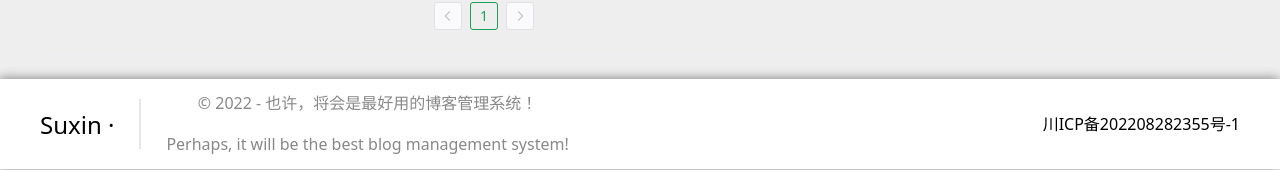
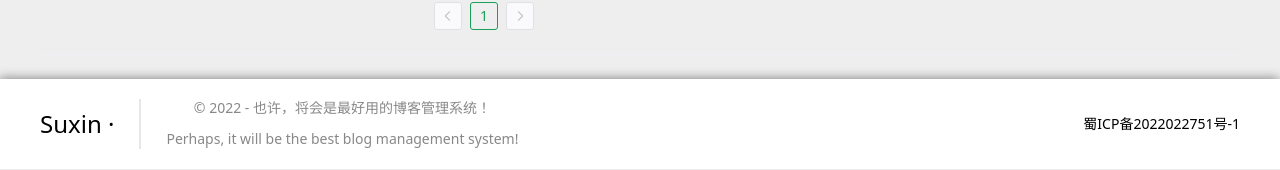
Before and after one commit to suxin0203/blog-vue3, a Vue app: page / in a window 1280 px wide. Shown: the part 1296-1466 px from the top of the page. Built offline with nearby package versions, Linux system fonts and the light colour scheme; no server answers.

Commit message:
组件化拆分footer（header未完成）

```diff
--- /dev/null
+++ b/src/components/MyFooter.vue
@@ -0,0 +1,91 @@
+<template>
+    <div class="footer">
+      <div class="footer-main">
+        <div class="footer-main-l">
+          <div class="footer-main-l-l">
+            <a href="javascript:;">Suxin ·</a>
+          </div>
+
+          <div style="color: #888888">
+            <p>© 2022 - 也许，将会是最好用的博客管理系统！</p>
+            <p>Perhaps, it will be the best blog management system!</p>
+          </div>
+        </div>
+        <div class="footer-main-r">蜀ICP备2022022751号-1</div>
+      </div>
+    </div>
+</template>
+
+<script setup>
+
+</script>
+
+<style lang="less" scoped>
+.footer {
+  text-align: center;
+  font-size: 14px;
+  width: 100%;
+  background-color: #fff;
+  box-shadow: -1px -1px 10px #888888;
+  &-main {
+    height: 90px;
+    display: flex;
+    justify-content: space-between;
+    align-items: center;
+    width: 1200px;
+    margin: 0 auto;
+    line-height: 1.2;
+    &-l {
+      width: 60%;
+      height: 90px;
+      display: flex;
+      align-items: center;
+
+      & a:hover {
+        color: #36ad6a;
+      }
+      &-l {
+        border-right: 2px solid #e5e7eb;
+        padding-right: 25px;
+        height: 50px;
+        display: flex;
+        align-items: center;
+        font-size: 24px;
+        margin-right: 25px;
+      }
+    }
+  }
+}
+
+
+
+@media screen and (max-width: 600px) {
+
+.footer {
+    width: 100%;
+
+    &-main {
+      height: auto;
+      display: block;
+      width: 100vw;
+
+      &-l {
+        width: 100vw;
+        height: auto;
+        display: bldock;
+        display: flex;
+        justify-content: center;
+
+        & a:hover {
+          color: #36ad6a;
+        }
+        &-l {
+          display: none;
+        }
+      }
+    }
+  }
+}
+
+
+</style>
--- a/src/main.js
+++ b/src/main.js
@@ -8,8 +8,8 @@ import { router } from "./common/router";
 import axios from "axios";
 import { AdminStore } from "./stores/AdminStore";
 
-// axios.defaults.baseURL = "http://162.14.73.22:7031/";
-axios.defaults.baseURL = "http://localhost:8080/";
+axios.defaults.baseURL = "http://162.14.73.22:7031/";
+// axios.defaults.baseURL = "http://localhost:8080/";
 const { message, dialog, notification } = createDiscreteApi([
   "message",
   "dialog",
--- a/src/views/Detail.vue
+++ b/src/views/Detail.vue
@@ -7,10 +7,10 @@
       <div class="nav-new">
         <div class="nav-new-l">
           <div class="logo">
-            <img src="../assets/images/logo.png" alt=""  />
+            <img src="../assets/images/logo.png" alt="" />
           </div>
           <div class="nav-new-l-menu">
-            <div class="nav-new-title" >
+            <div class="nav-new-title">
               <a href="javascript:;" @click="gohome">首页</a>
             </div>
             <div class="nav-new-title">
@@ -68,7 +68,7 @@
 
       <!--头部↑-->
       <div class="main-body">
-        <div class="main-body-l" >
+        <div class="main-body-l">
           <n-card id="main-page">
             <h1>{{ blogInfo.title }}</h1>
             <hr />
@@ -135,7 +135,13 @@
                   </a>
                 </n-space>
               </n-card>
-              <n-card title="📖 如何成功" embedded :bordered="false" hoverable class="main-body-r-page">
+              <n-card
+                title="📖 如何成功"
+                embedded
+                :bordered="false"
+                hoverable
+                class="main-body-r-page"
+              >
                 <n-space>
                   <n-tag :bordered="false" type="info" size="small">
                     教程 </n-tag
@@ -157,21 +163,8 @@
       <!--分页组件-->
       <n-divider />
     </div>
-    <div class="footer">
-      <div class="footer-main">
-        <div class="footer-main-l">
-          <div class="footer-main-l-l">
-            <a href="javascript:;">Suxin ·</a>
-          </div>
+    <MyFooterVue/>
 
-          <div style="color: #888888">
-            <p>© 2022 - 也许，将会是最好用的博客管理系统！</p>
-            <p>Perhaps, it will be the best blog management system!</p>
-          </div>
-        </div>
-        <div class="footer-main-r">川ICP备202208282355号-1</div>
-      </div>
-    </div>
   </div>
 </template>
 
@@ -179,6 +172,7 @@
 import { reactive, ref, inject, onMounted, computed } from "vue";
 import { useRoute, useRouter } from "vue-router";
 // import { GameControllerOutline, GameController } from "@vicons/ionicons5";
+import MyFooterVue from "../components/MyFooter.vue";
 
 const axios = inject("axios");
 const message = inject("message");
@@ -319,7 +313,7 @@ const getScrollPosition = () => {
     justify-content: space-between;
     &-l {
       width: 74%;
-      #main-page{
+      #main-page {
         height: 100%;
       }
     }
@@ -430,41 +424,7 @@ const getScrollPosition = () => {
   }
 }
 
-.footer {
-  text-align: center;
-  line-height: 25px;
-  font-size: 16px;
-  width: 100%;
-  background-color: #fff;
-  box-shadow: -1px -1px 10px #888888;
-  &-main {
-    height: 90px;
-    display: flex;
-    justify-content: space-between;
-    align-items: center;
-    width: 1200px;
-    margin: 0 auto;
-    &-l {
-      width: 60%;
-      height: 90px;
-      display: flex;
-      align-items: center;
 
-      & a:hover {
-        color: #36ad6a;
-      }
-      &-l {
-        border-right: 2px solid #e5e7eb;
-        padding-right: 25px;
-        height: 50px;
-        display: flex;
-        align-items: center;
-        font-size: 24px;
-        margin-right: 25px;
-      }
-    }
-  }
-}
 
 .create-time {
   font-size: 14px;
@@ -535,41 +495,15 @@ const getScrollPosition = () => {
       &-r {
         width: 95vw;
         margin: 10px auto;
-        &-class{
+        &-class {
           display: none;
         }
-        &-page{
-          display: none;
-        }
-
-      }
-    }
-  }
-  // .fenye {
-  //   width: 95vw;
-  //   margin: 0 auto!important;
-  // }
-  .footer {
-    width: 100%;
-
-    &-main {
-      height: auto;
-      display: block;
-      width: 100vw;
-
-      &-l {
-        width: 100vw;
-        height: auto;
-        display: bldock;
-
-        & a:hover {
-          color: #36ad6a;
-        }
-        &-l {
+        &-page {
           display: none;
         }
       }
     }
   }
+
 }
 </style>
--- a/src/views/HomePage.vue
+++ b/src/views/HomePage.vue
@@ -207,21 +207,8 @@
       <!--分页组件-->
       <n-divider />
     </div>
-    <div class="footer">
-      <div class="footer-main">
-        <div class="footer-main-l">
-          <div class="footer-main-l-l">
-            <a href="javascript:;">Suxin ·</a>
-          </div>
+    <MyFooterVue />
 
-          <div style="color: #888888">
-            <p>© 2022 - 也许，将会是最好用的博客管理系统！</p>
-            <p>Perhaps, it will be the best blog management system!</p>
-          </div>
-        </div>
-        <div class="footer-main-r">川ICP备202208282355号-1</div>
-      </div>
-    </div>
   </div>
 </template>
 
@@ -229,6 +216,7 @@
 import { reactive, ref, inject, onMounted, computed } from "vue";
 import { useRoute, useRouter } from "vue-router";
 // import { GameControllerOutline, GameController } from "@vicons/ionicons5";
+import MyFooterVue from "../components/MyFooter.vue";
 
 const axios = inject("axios");
 const message = inject("message");
@@ -477,41 +465,7 @@ const getScrollPosition = () => {
   }
 }
 
-.footer {
-  text-align: center;
-  line-height: 25px;
-  font-size: 16px;
-  width: 100%;
-  background-color: #fff;
-  box-shadow: -1px -1px 10px #888888;
-  &-main {
-    height: 90px;
-    display: flex;
-    justify-content: space-between;
-    align-items: center;
-    width: 1200px;
-    margin: 0 auto;
-    &-l {
-      width: 60%;
-      height: 90px;
-      display: flex;
-      align-items: center;
 
-      & a:hover {
-        color: #36ad6a;
-      }
-      &-l {
-        border-right: 2px solid #e5e7eb;
-        padding-right: 25px;
-        height: 50px;
-        display: flex;
-        align-items: center;
-        font-size: 24px;
-        margin-right: 25px;
-      }
-    }
-  }
-}
 
 .create-time {
   font-size: 14px;
@@ -675,28 +629,6 @@ section .wave.wave4 {
     }
   }
 
-  .footer {
-    width: 100%;
-
-    &-main {
-      height: auto;
-      display: block;
-      width: 100vw;
-
-      &-l {
-        width: 100vw;
-        height: auto;
-        display: bldock;
-
-        & a:hover {
-          color: #36ad6a;
-        }
-        &-l {
-          display: none;
-        }
-      }
-    }
-  }
   .title-h1-page{
     display: none;
   }
```
Also changed, not shown: src/components/MyHeader.vue (added, +71 -0 lines).
